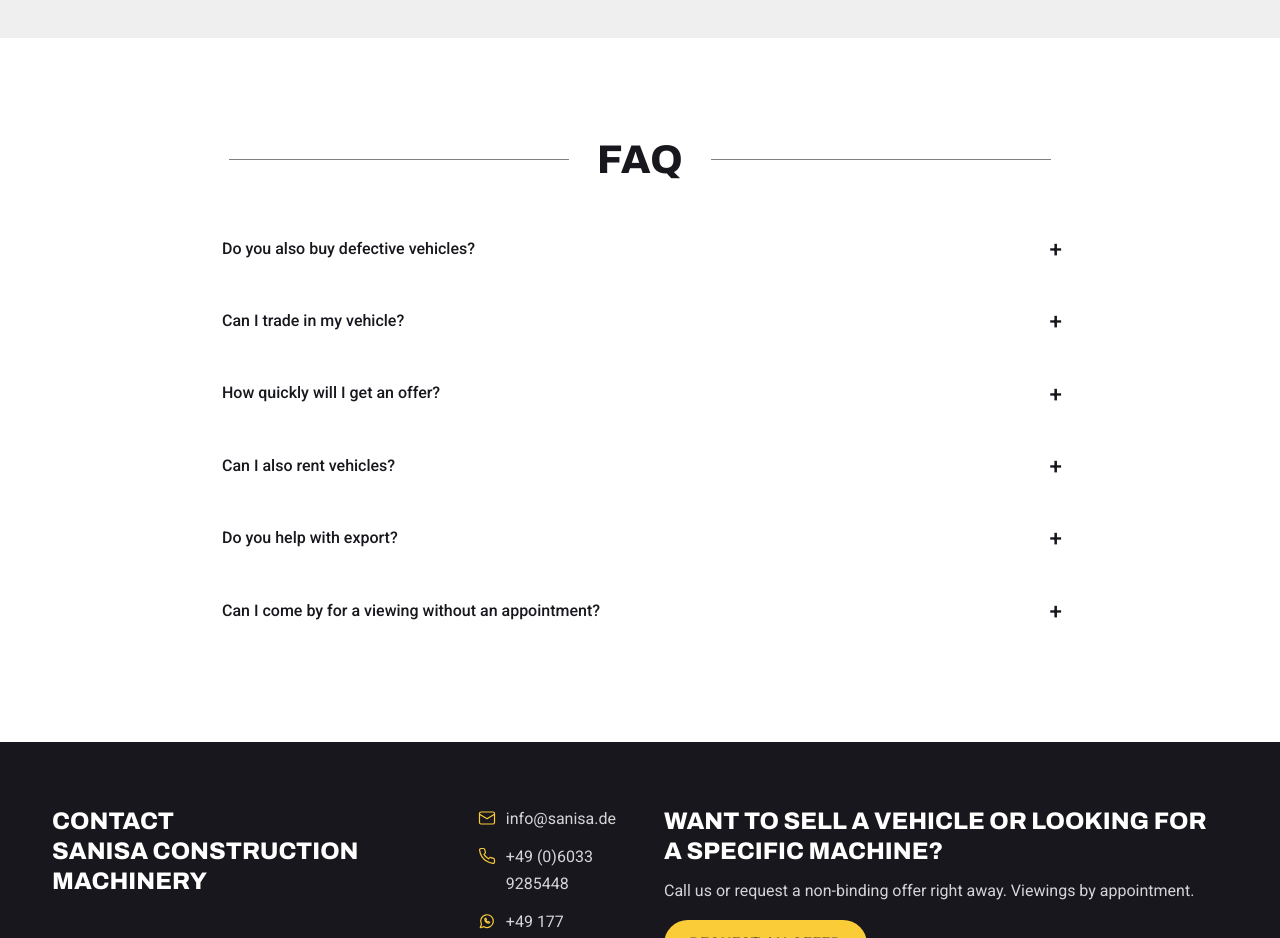
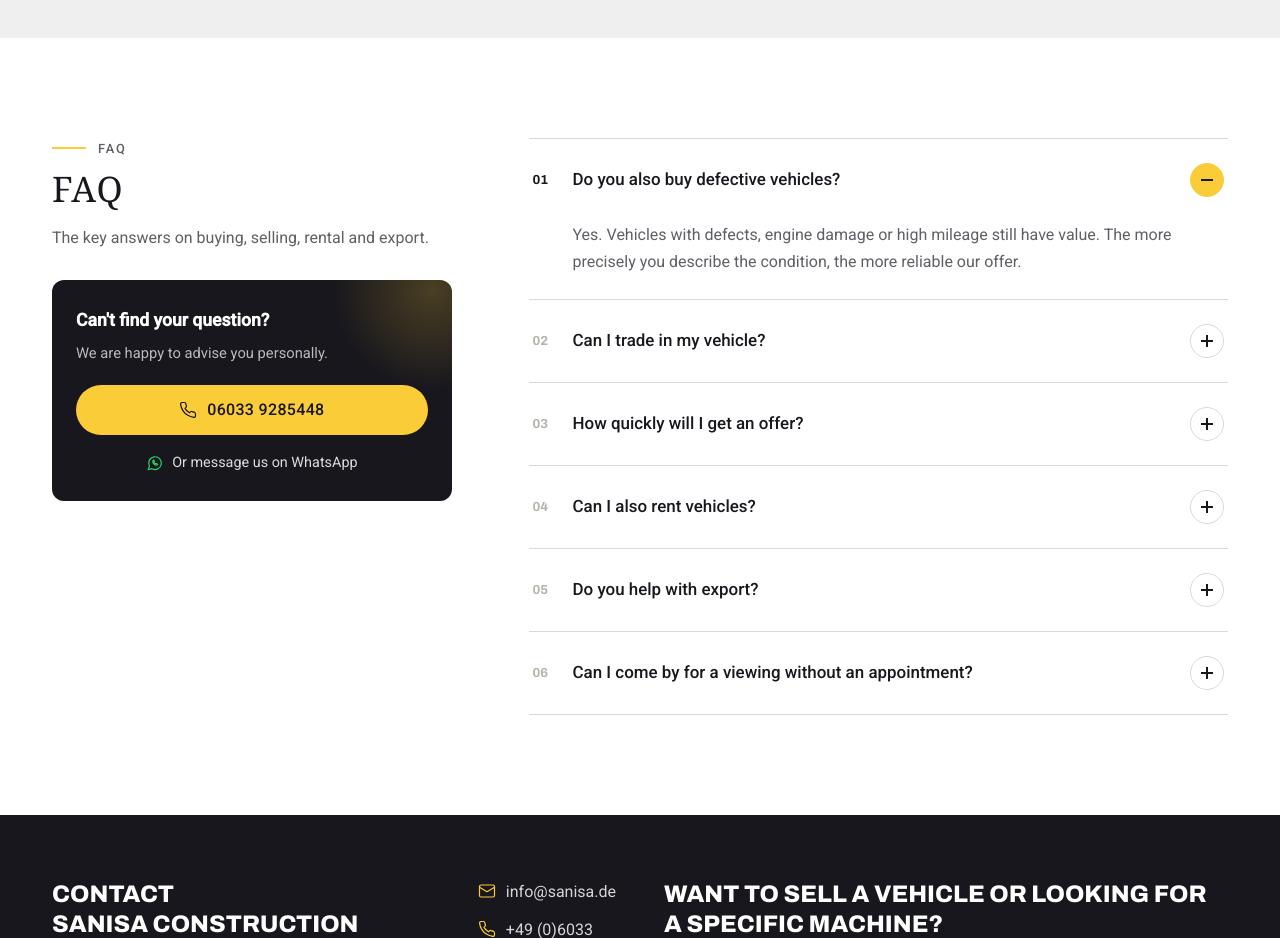
Before and after one commit to melinaturbanisch-alt/neu, a plain HTML site: page website/index.html in a window 1280 px wide. Shown: the part 6800-7738 px from the top of the page. Drawn offline with Linux system fonts and the light colour scheme; a web font is replaced by a local one.

Commit message:
FAQ neu gestaltet
Co-Authored-By: Claude Opus 5.5 <noreply@anthropic.com>
Claude-Session: https://claude.ai/code/session_01VnPBkJ6WmjZEh7kepbP93u

```diff
--- a/website/assets/css/style.css
+++ b/website/assets/css/style.css
@@ -341,13 +341,36 @@ h3 { font-size: 1.1rem; font-weight: 700; text-transform: uppercase; letter-spac
 @media (max-width: 720px) { .team-grid { gap: 32px 16px; } .member { width: calc((100% - 16px) / 2); } .member h4 { font-size: 1.02rem; } .member .role { font-size: .84rem; } .member .contact { font-size: .76rem; } .member .contact svg { display: none; } }
 
 /* FAQ */
-.faq { max-width: 880px; margin: 0 auto; display: grid; gap: 10px; }
-.faq details { background: #fff; border-radius: var(--radius); }
-.faq summary { list-style: none; cursor: pointer; padding: 18px 56px 18px 22px; position: relative; font-weight: 500; }
+.faq-wrap { display: grid; grid-template-columns: minmax(0, .8fr) minmax(0, 1.4fr); gap: clamp(36px, 6vw, 90px); align-items: start; }
+.faq-side { position: sticky; top: 120px; }
+.faq-side > p:not(.about-kicker) { color: var(--muted); margin: 0 0 28px; }
+.faq-help { background: var(--ink); color: #fff; border-radius: 12px; padding: 26px 24px; display: flex; flex-direction: column; gap: 6px; position: relative; overflow: hidden; }
+.faq-help::before { content: ""; position: absolute; width: 200px; height: 200px; border-radius: 50%; background: radial-gradient(circle, rgba(250,204,56,.22), transparent 70%); top: -90px; right: -80px; }
+.faq-help strong { font-size: 1.1rem; position: relative; }
+.faq-help span { color: rgba(255,255,255,.7); font-size: .92rem; margin-bottom: 14px; position: relative; }
+.faq-help .btn { display: inline-flex; align-items: center; justify-content: center; gap: 10px; position: relative; }
+.faq-help .btn svg { width: 18px; height: 18px; }
+.faq-wa { display: inline-flex; align-items: center; justify-content: center; gap: 8px; margin-top: 10px; color: rgba(255,255,255,.85); text-decoration: none; font-size: .9rem; position: relative; }
+.faq-wa svg { width: 18px; height: 18px; color: #25d366; }
+.faq-wa:hover { color: var(--yellow); }
+.faq { display: grid; border-top: 1px solid var(--line); }
+.faq details { border-bottom: 1px solid var(--line); }
+.faq summary { list-style: none; cursor: pointer; display: flex; align-items: center; gap: 18px; padding: 24px 4px; font-weight: 500; font-size: 1.06rem; color: var(--ink); }
 .faq summary::-webkit-details-marker { display: none; }
-.faq summary::after { content: "+"; position: absolute; right: 18px; top: 50%; transform: translateY(-50%); font-size: 1.4rem; line-height: 1; }
-.faq details[open] summary::after { content: "–"; }
-.faq details p { color: var(--muted); padding: 0 22px 20px; margin: 0; }
+.faq-no { font: 700 .82rem var(--head); color: #b7b3aa; min-width: 22px; transition: color .2s; }
+.faq-q { flex: 1; }
+.faq summary i { flex: none; width: 34px; height: 34px; border-radius: 50%; border: 1.5px solid var(--line); position: relative; transition: background .25s, border-color .25s, transform .3s var(--ease); }
+.faq summary i::before, .faq summary i::after { content: ""; position: absolute; left: 50%; top: 50%; width: 12px; height: 2px; background: var(--ink); transform: translate(-50%, -50%); }
+.faq summary i::after { transform: translate(-50%, -50%) rotate(90deg); transition: transform .3s var(--ease); }
+.faq summary:hover i { border-color: var(--ink); }
+.faq details[open] summary i { background: var(--yellow); border-color: var(--yellow); }
+.faq details[open] summary i::after { transform: translate(-50%, -50%) rotate(0deg); }
+.faq details[open] .faq-no { color: var(--ink); }
+.faq-a p { color: var(--muted); margin: 0; padding: 0 56px 24px 44px; line-height: 1.7; }
+details[open] .faq-a { animation: faqIn .35s var(--ease); }
+@keyframes faqIn { from { opacity: 0; transform: translateY(-6px); } to { opacity: 1; transform: none; } }
+@media (max-width: 900px) { .faq-wrap { grid-template-columns: 1fr; } .faq-side { position: static; } }
+@media (max-width: 560px) { .faq summary { font-size: .98rem; gap: 12px; padding: 20px 0; } .faq-a p { padding: 0 0 20px 34px; } }
 
 /* Footer (wie Immobilien: dunkel, Kontakt links, Aufruf rechts) */
 .site-footer { background: var(--ink); color: #fff; padding: 64px 0 0; }
--- a/website/index.html
+++ b/website/index.html
@@ -237,15 +237,25 @@
 
   <!-- FAQ -->
   <section class="section white" id="faq">
-    <div class="wrap">
-      <h2 class="title reveal">Häufige Fragen</h2>
-      <div class="faq reveal" style="margin-top:36px">
-        <details><summary>Kaufen Sie auch defekte Fahrzeuge an?</summary><p>Ja. Auch Fahrzeuge mit Mängeln, Motorschaden oder hoher Laufleistung haben einen Wert. Beschreiben Sie den Zustand möglichst genau, dann wird das Angebot auch realistisch.</p></details>
-        <details><summary>Kann ich mein Fahrzeug in Zahlung geben?</summary><p>Ja. Wir nehmen Ihr bisheriges Fahrzeug in Zahlung und verrechnen es mit dem Kauf aus unserem Bestand.</p></details>
-        <details><summary>Wie schnell bekomme ich ein Angebot?</summary><p>Meist melden wir uns kurzfristig. Mit Fotos und den wichtigsten Eckdaten wie Baujahr, Laufleistung und Zustand geht es am schnellsten.</p></details>
-        <details><summary>Kann ich Fahrzeuge auch mieten?</summary><p>Ja. Wir vermieten LKW und Baumaschinen. Rufen Sie uns an und nennen Sie uns Zeitraum und Einsatzzweck.</p></details>
-        <details><summary>Unterstützen Sie beim Export?</summary><p>Ja. Wir organisieren Verladung, Transport und Zollabwicklung, inklusive Export- und Überführungskennzeichen.</p></details>
-        <details><summary>Kann ich spontan zur Besichtigung vorbeikommen?</summary><p>Am besten vereinbaren Sie vorher einen Termin. Dann nimmt sich ein Ansprechpartner Zeit für Sie und das Fahrzeug steht bereit.</p></details>
+    <div class="wrap faq-wrap">
+      <div class="faq-side reveal">
+        <p class="about-kicker">FAQ</p>
+        <h2 class="title serif about-title">Häufige Fragen</h2>
+        <p>Die wichtigsten Antworten rund um Ankauf, Verkauf, Vermietung und Export.</p>
+        <div class="faq-help">
+          <strong>Ihre Frage ist nicht dabei?</strong>
+          <span>Wir beraten Sie gern persönlich.</span>
+          <a href="tel:+4960339285448" class="btn btn-yellow"><svg><use href="assets/img/icons.svg#i-phone"/></svg>06033 9285448</a>
+          <a href="https://wa.me/491773214225" target="_blank" rel="noopener" class="faq-wa"><svg><use href="assets/img/icons.svg#i-whatsapp"/></svg>Oder per WhatsApp schreiben</a>
+        </div>
+      </div>
+      <div class="faq reveal">
+          <details open><summary><span class="faq-no">01</span><span class="faq-q">Kaufen Sie auch defekte Fahrzeuge an?</span><i aria-hidden="true"></i></summary><div class="faq-a"><p>Ja. Auch Fahrzeuge mit Mängeln, Motorschaden oder hoher Laufleistung haben einen Wert. Je genauer Sie den Zustand beschreiben, desto verlässlicher ist unser Angebot.</p></div></details>
+          <details><summary><span class="faq-no">02</span><span class="faq-q">Kann ich mein Fahrzeug in Zahlung geben?</span><i aria-hidden="true"></i></summary><div class="faq-a"><p>Ja. Wir nehmen Ihr bisheriges Fahrzeug in Zahlung und verrechnen es mit dem Kauf aus unserem Bestand.</p></div></details>
+          <details><summary><span class="faq-no">03</span><span class="faq-q">Wie schnell bekomme ich ein Angebot?</span><i aria-hidden="true"></i></summary><div class="faq-a"><p>Meist melden wir uns kurzfristig. Mit Fotos und den wichtigsten Eckdaten wie Baujahr, Laufleistung und Zustand geht es am schnellsten.</p></div></details>
+          <details><summary><span class="faq-no">04</span><span class="faq-q">Kann ich Fahrzeuge auch mieten?</span><i aria-hidden="true"></i></summary><div class="faq-a"><p>Ja. Wir vermieten LKW und Baumaschinen. Nennen Sie uns Zeitraum und Einsatzzweck, wir stellen Ihnen ein passendes Angebot zusammen.</p></div></details>
+          <details><summary><span class="faq-no">05</span><span class="faq-q">Unterstützen Sie beim Export?</span><i aria-hidden="true"></i></summary><div class="faq-a"><p>Ja. Wir organisieren Verladung, Transport und Zollabwicklung, inklusive Export- und Überführungskennzeichen.</p></div></details>
+          <details><summary><span class="faq-no">06</span><span class="faq-q">Kann ich spontan zur Besichtigung vorbeikommen?</span><i aria-hidden="true"></i></summary><div class="faq-a"><p>Am besten vereinbaren Sie vorher einen Termin. Dann nimmt sich ein Ansprechpartner Zeit für Sie und das Fahrzeug steht bereit.</p></div></details>
       </div>
     </div>
   </section>
--- a/website/lang/en.json
+++ b/website/lang/en.json
@@ -279,5 +279,12 @@
  "Verkauf, Büro & Disposition": "Sales, office & dispatch",
  "Kaufmännische Leitung Einkauf & Akquise": "Commercial manager, purchasing & acquisition",
  "Rolle folgt": "Role to follow",
- "Name folgt": "Name to follow"
+ "Name folgt": "Name to follow",
+ "FAQ": "FAQ",
+ "Die wichtigsten Antworten rund um Ankauf, Verkauf, Vermietung und Export.": "The key answers on buying, selling, rental and export.",
+ "Ihre Frage ist nicht dabei?": "Can't find your question?",
+ "Wir beraten Sie gern persönlich.": "We are happy to advise you personally.",
+ "Oder per WhatsApp schreiben": "Or message us on WhatsApp",
+ "Ja. Auch Fahrzeuge mit Mängeln, Motorschaden oder hoher Laufleistung haben einen Wert. Je genauer Sie den Zustand beschreiben, desto verlässlicher ist unser Angebot.": "Yes. Vehicles with defects, engine damage or high mileage still have value. The more precisely you describe the condition, the more reliable our offer.",
+ "Ja. Wir vermieten LKW und Baumaschinen. Nennen Sie uns Zeitraum und Einsatzzweck, wir stellen Ihnen ein passendes Angebot zusammen.": "Yes. We rent out trucks and construction machinery. Tell us the period and purpose, and we will put together a suitable offer."
 }
```
